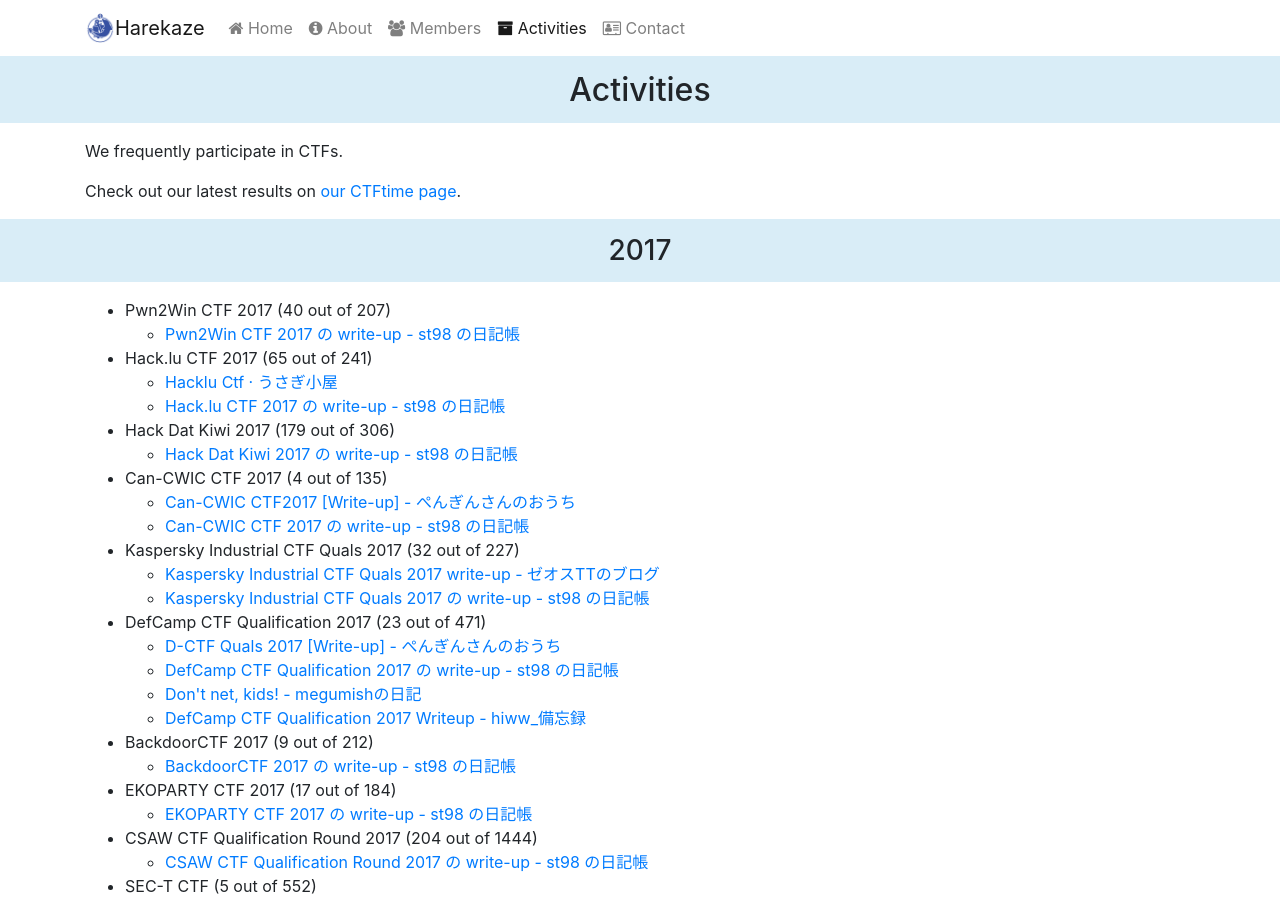
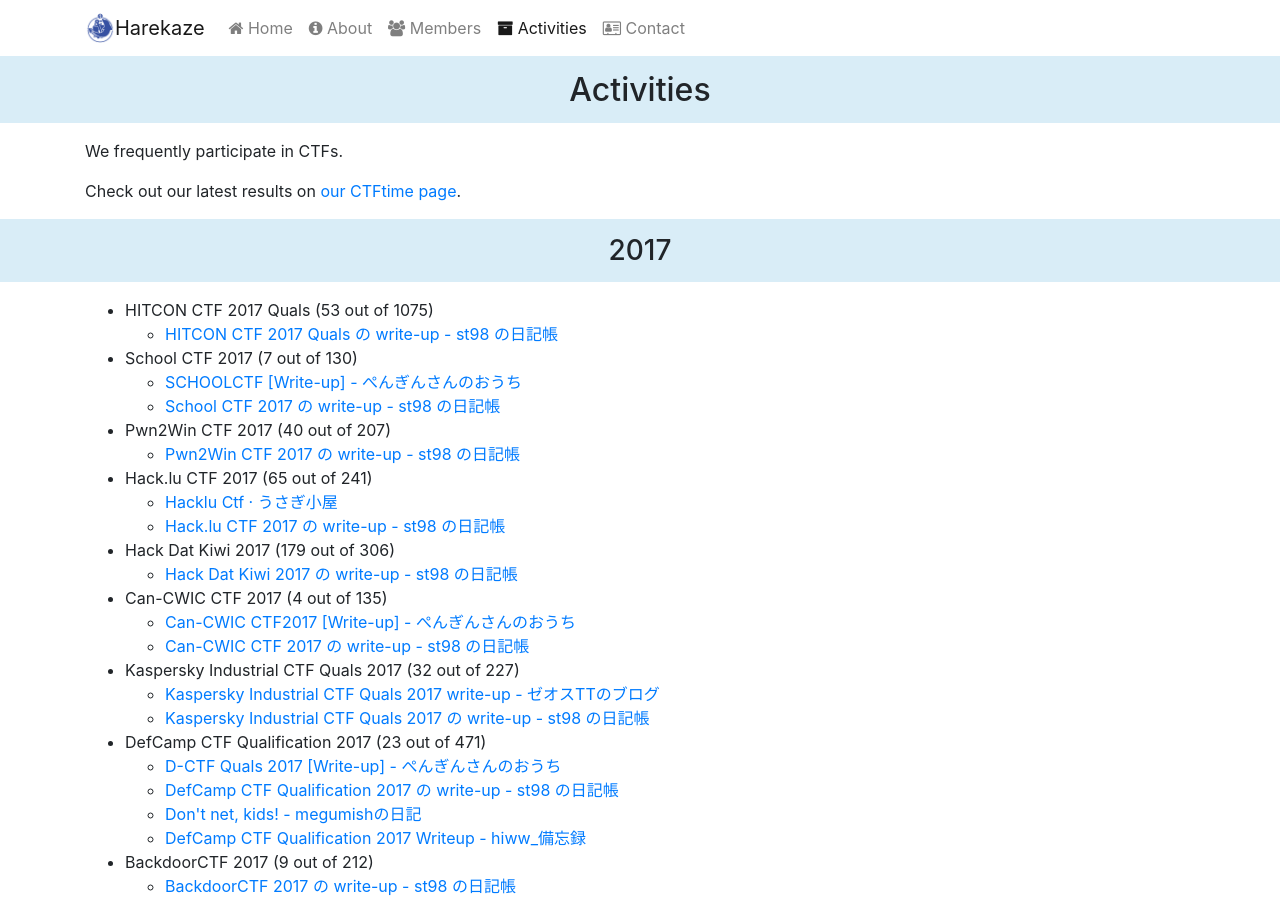
Before and after one commit to TeamHarekaze/TeamHarekaze.github.io, a Jekyll site: the page built from activities.html, in a window 1280 px wide and 900 px high. Built offline with Jekyll 4.4.1, drawn with Linux system fonts in a browser that asks for light colours; nearby versions of some CDN libraries.

Commit message:
Add 2 CTFs

```diff
--- a/_data/activities.yml
+++ b/_data/activities.yml
@@ -1,5 +1,19 @@
 - year: 2017
   ctfs:
+    - name: "HITCON CTF 2017 Quals"
+      rank: 53
+      participants: 1075
+      writeups:
+        - title: "HITCON CTF 2017 Quals の write-up - st98 の日記帳"
+          url: "https://st98.github.io/diary/posts/2017-11-07-hitcon-ctf-2017-quals.html"
+    - name: "School CTF 2017"
+      rank: 7
+      participants: 130
+      writeups:
+        - title: "SCHOOLCTF [Write-up] - ぺんぎんさんのおうち"
+          url: "http://ykm11.hatenablog.com/entry/2017/11/05/232926"
+        - title: "School CTF 2017 の write-up - st98 の日記帳"
+          url: "https://st98.github.io/diary/posts/2017-11-07-school-ctf-2017.html"
     - name: "Pwn2Win CTF 2017"
       rank: 40
       participants: 207
```
